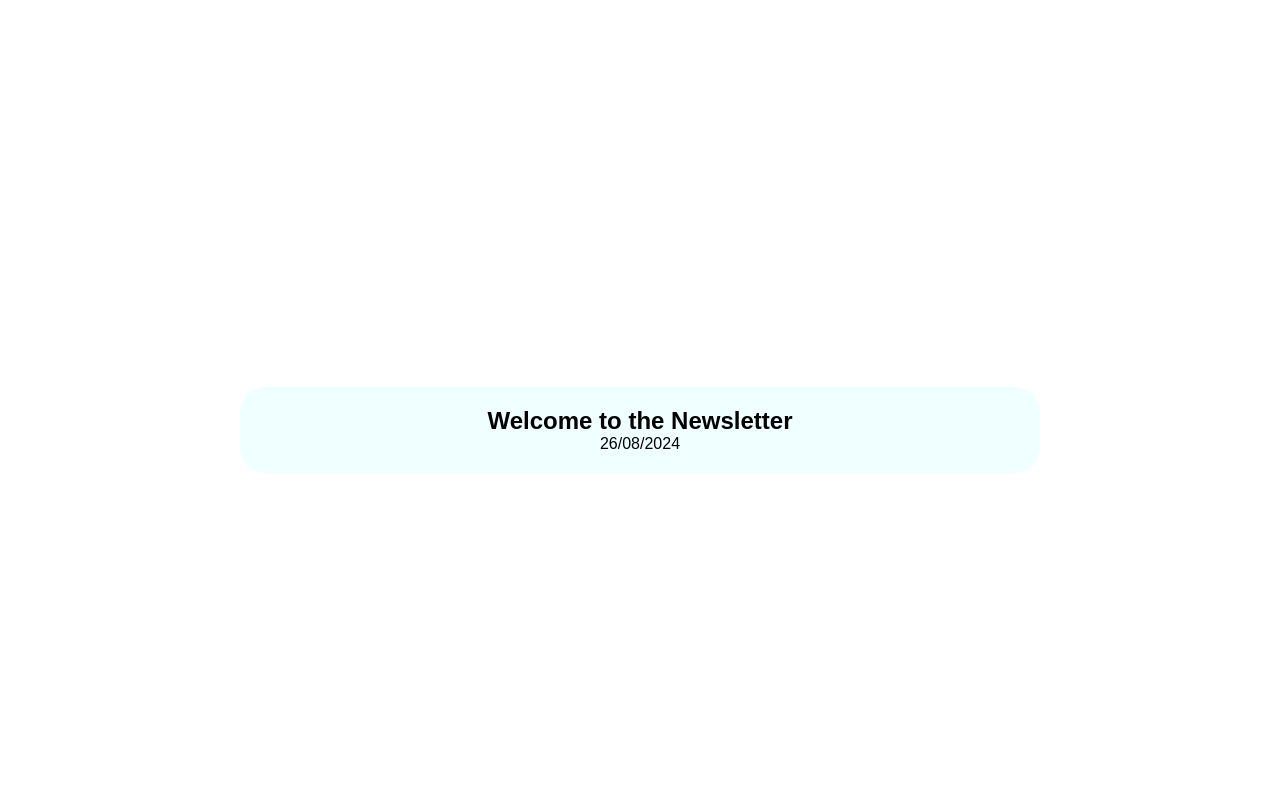
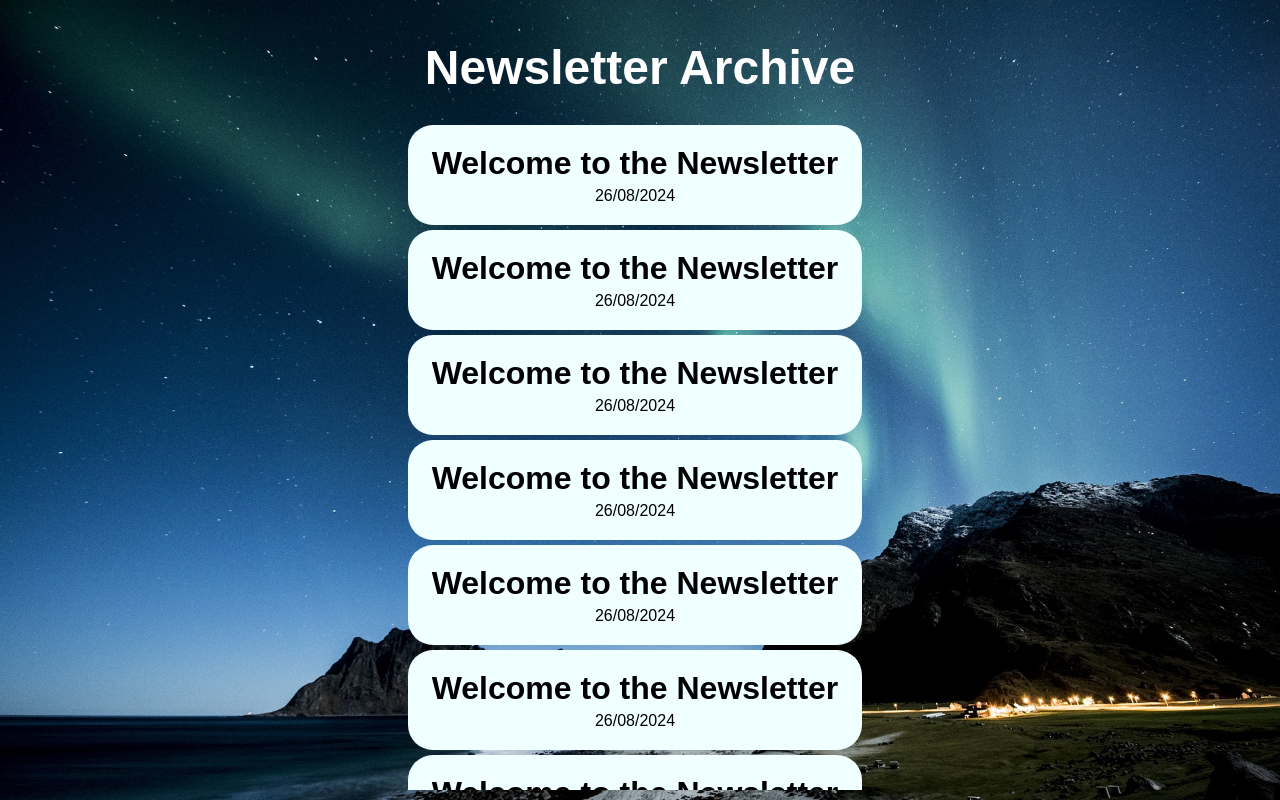
Before and after one commit to Ed-Palmer/PersonalWebsite, a plain HTML site: page mythoughts.html in a window 1280 px wide. Drawn offline with Linux system fonts and the light colour scheme.

Commit message:
Styled news page and changed background. Added scrolling.

```diff
--- a/mythoughts.html
+++ b/mythoughts.html
@@ -20,7 +20,134 @@
                 </div>
 
             </a>
+            <a href="edition1.html" class="newsletter-button">
+                <div class="newsletter-info">
+                    <h2>Welcome to the Newsletter</h2>
+                    <p>26/08/2024</p>
 
+                </div>
+
+            </a>
+            <a href="edition1.html" class="newsletter-button">
+                <div class="newsletter-info">
+                    <h2>Welcome to the Newsletter</h2>
+                    <p>26/08/2024</p>
+
+                </div>
+
+            </a>
+            <a href="edition1.html" class="newsletter-button">
+                <div class="newsletter-info">
+                    <h2>Welcome to the Newsletter</h2>
+                    <p>26/08/2024</p>
+
+                </div>
+
+            </a>
+            <a href="edition1.html" class="newsletter-button">
+                <div class="newsletter-info">
+                    <h2>Welcome to the Newsletter</h2>
+                    <p>26/08/2024</p>
+
+                </div>
+
+            </a>
+            <a href="edition1.html" class="newsletter-button">
+                <div class="newsletter-info">
+                    <h2>Welcome to the Newsletter</h2>
+                    <p>26/08/2024</p>
+
+                </div>
+
+            </a>
+            <a href="edition1.html" class="newsletter-button">
+                <div class="newsletter-info">
+                    <h2>Welcome to the Newsletter</h2>
+                    <p>26/08/2024</p>
+
+                </div>
+
+            </a>
+            <a href="edition1.html" class="newsletter-button">
+                <div class="newsletter-info">
+                    <h2>Welcome to the Newsletter</h2>
+                    <p>26/08/2024</p>
+
+                </div>
+
+            </a>
+            <a href="edition1.html" class="newsletter-button">
+                <div class="newsletter-info">
+                    <h2>Welcome to the Newsletter</h2>
+                    <p>26/08/2024</p>
+
+                </div>
+
+            </a>
+            <a href="edition1.html" class="newsletter-button">
+                <div class="newsletter-info">
+                    <h2>Welcome to the Newsletter</h2>
+                    <p>26/08/2024</p>
+
+                </div>
+
+            </a>
+            <a href="edition1.html" class="newsletter-button">
+                <div class="newsletter-info">
+                    <h2>Welcome to the Newsletter</h2>
+                    <p>26/08/2024</p>
+
+                </div>
+
+            </a>
+            <a href="edition1.html" class="newsletter-button">
+                <div class="newsletter-info">
+                    <h2>Welcome to the Newsletter</h2>
+                    <p>26/08/2024</p>
+
+                </div>
+
+            </a>
+            <a href="edition1.html" class="newsletter-button">
+                <div class="newsletter-info">
+                    <h2>Welcome to the Newsletter</h2>
+                    <p>26/08/2024</p>
+
+                </div>
+
+            </a>
+            <a href="edition1.html" class="newsletter-button">
+                <div class="newsletter-info">
+                    <h2>Welcome to the Newsletter</h2>
+                    <p>26/08/2024</p>
+
+                </div>
+
+            </a>
+            <a href="edition1.html" class="newsletter-button">
+                <div class="newsletter-info">
+                    <h2>Welcome to the Newsletter</h2>
+                    <p>26/08/2024</p>
+
+                </div>
+
+            </a>
+            <a href="edition1.html" class="newsletter-button">
+                <div class="newsletter-info">
+                    <h2>Welcome to the Newsletter</h2>
+                    <p>26/08/2024</p>
+
+                </div>
+
+            </a>
+            <a href="edition1.html" class="newsletter-button">
+                <div class="newsletter-info">
+                    <h2>Welcome to the Newsletter</h2>
+                    <p>26/08/2024</p>
+
+                </div>
+
+            </a>
 
         </div>
 
--- a/style.css
+++ b/style.css
@@ -12,6 +12,7 @@ body{
     justify-content: center;
     align-items: center;
     color: white;
+    width: 100%;
 }
 
 .container{
@@ -20,9 +21,9 @@ body{
 
 .title{
     font-size: 3em;
-    margin-bottom: 20px;
+    margin-bottom: 30px;
     position: relative;
-    top: 20px;
+    margin-top: 30px;
 }
 
 .buttons{
@@ -52,22 +53,22 @@ body{
     transform: scale(0.95);
 }
 .newsletterPage{
-    background-image: url("images/background-2956789_1920.jpg");
+    background-image: url("images/aurora-borealis-1032517_1920.jpg");
     background-size: cover;
-    padding: 20px;
+    padding: 10px;
 }
 
 .newsletter-container{
     width: 100%;
+    max-height: 100%;
     text-align: center;
-    max-width: 800px;
-
+    max-width: 40%;
+    overflow-y: scroll;
 }
 
 .newspaper-list{
-    overflow-y: auto;
     max-height: 80vh;
-    padding-right: 10px;
+
 }
 
 .newsletter-button{
@@ -76,12 +77,36 @@ body{
     background-color: azure;
     color: black;
     text-decoration: none;
-    transition: transform 0.5s ease;
+    transition: transform 0.4s ease;
     border-radius: 25px;
-    margin-bottom: 15px;
     padding: 20px;
+    margin: 0px 20px 5px;
+    max-width: calc(100% - 50px);
+
 }
 
 .newsletter-button:hover{
     transform: scale(1.02)
+
 }
+
+.newsletter-info h2{
+    font-size: 2em;
+    margin-bottom: 5px;
+
+}
+
+::-webkit-scrollbar{
+    width: 10px;
+}
+
+::-webkit-scrollbar-thumb{
+    background-color: rgb(255, 255, 255);
+    border-radius: 5px;
+
+}
+
+::-webkit-scrollbar-track{
+    background-color: rgb(0, 0, 0);
+    border-radius: 5px;
+}
```
Also changed, not shown: images/aurora-borealis-1032517_1920.jpg (added).
